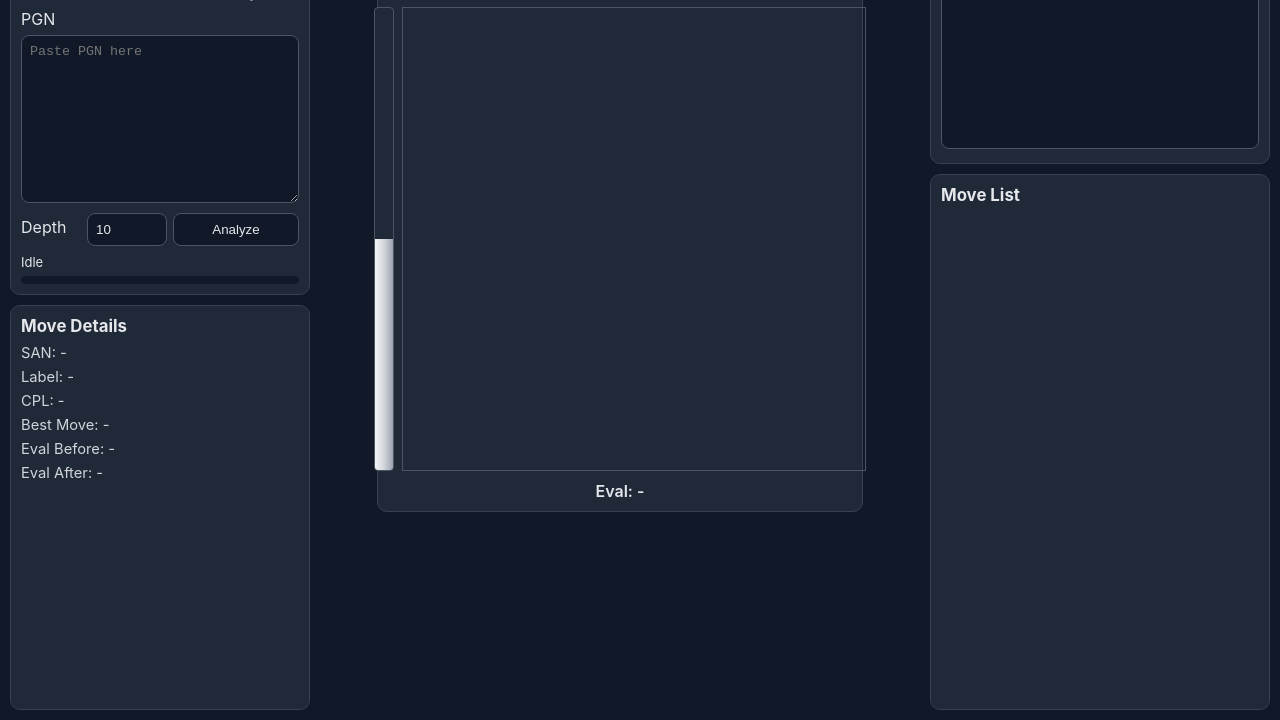
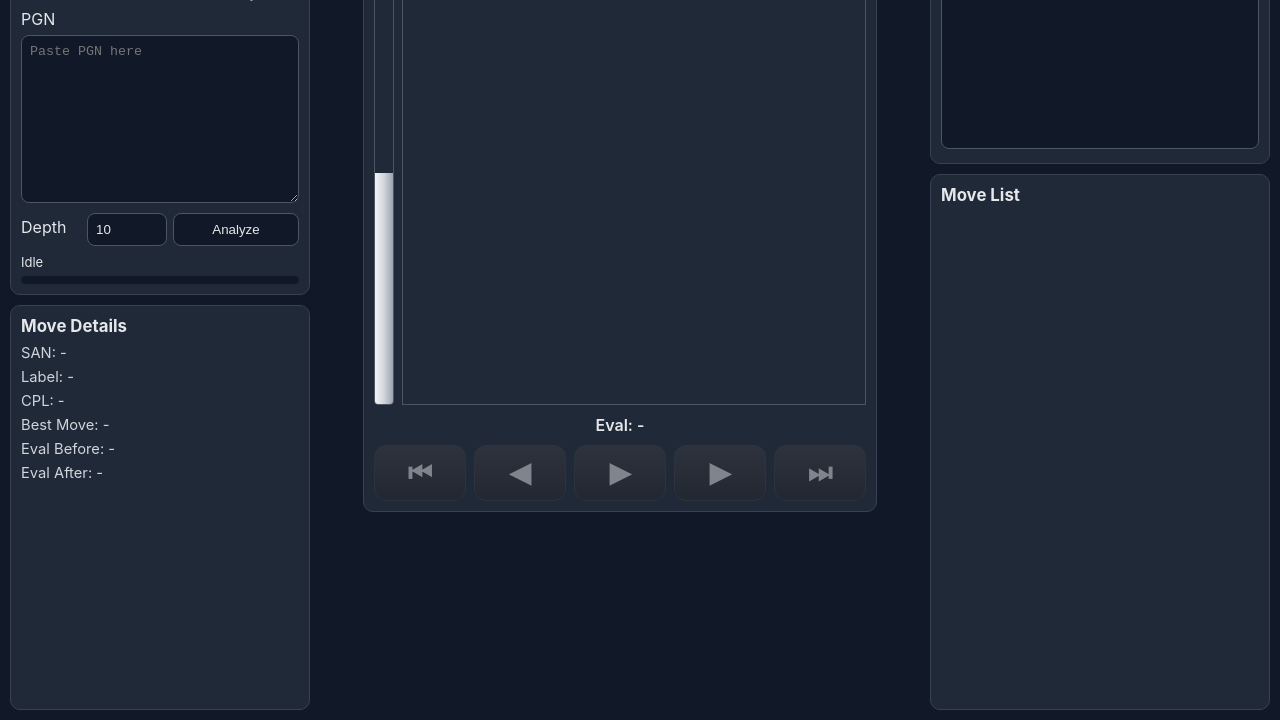
Before and after one commit to SiarheiSvila/ChessAnalyzer, a website: page public/index.html in a window 1280 px wide. Shown: the part 80-800 px from the top of the page. Drawn offline with Linux system fonts and the light colour scheme.

Commit message:
change board navigation

```diff
--- a/public/app.js
+++ b/public/app.js
@@ -216,7 +216,7 @@
 
       state.selectedIndex += 1;
       renderStep();
-    }, 2000);
+    }, 1000);
 
     updateNavigationButtons(state.analysis.moves.length);
   }
--- a/public/index.html
+++ b/public/index.html
@@ -40,6 +40,13 @@
 
       <div class="column center-column">
         <section class="panel board-panel">
+          <div class="board-container">
+            <div class="eval-bar">
+              <div id="evalBarFill" class="eval-bar-fill"></div>
+            </div>
+            <div id="board" class="board"></div>
+          </div>
+          <div id="evalDisplay" class="eval-display">Eval: -</div>
           <div class="controls">
             <button id="firstBtn" class="nav-btn" disabled aria-label="First move">⏮</button>
             <button id="prevBtn" class="nav-btn" disabled aria-label="Previous move">◀</button>
@@ -47,13 +54,6 @@
             <button id="nextBtn" class="nav-btn" disabled aria-label="Next move">▶</button>
             <button id="lastBtn" class="nav-btn" disabled aria-label="Last move">⏭</button>
           </div>
-          <div class="board-container">
-            <div class="eval-bar">
-              <div id="evalBarFill" class="eval-bar-fill"></div>
-            </div>
-            <div id="board" class="board"></div>
-          </div>
-          <div id="evalDisplay" class="eval-display">Eval: -</div>
         </section>
       </div>
 
--- a/public/styles.css
+++ b/public/styles.css
@@ -4,7 +4,10 @@
   --app-gap: 10px;
   --panel-pad: 10px;
   --cell-size: 64px;
+  --eval-bar-width: 20px;
+  --board-cluster-gap: 8px;
   --board-size: calc(var(--cell-size) * 8);
+  --board-cluster-size: calc(var(--board-size) + var(--eval-bar-width) + var(--board-cluster-gap));
 }
 
 *,
@@ -65,7 +68,7 @@ body {
 
 .board-panel {
   width: 100%;
-  max-width: calc(var(--board-size) + (var(--panel-pad) * 2) + 2px);
+  max-width: calc(var(--board-cluster-size) + (var(--panel-pad) * 2) + 2px);
   display: flex;
   flex-direction: column;
   gap: 10px;
@@ -182,13 +185,15 @@ button {
 
 .board-container {
   display: flex;
-  gap: 8px;
+  gap: var(--board-cluster-gap);
   align-items: center;
   justify-content: center;
+  width: var(--board-cluster-size);
+  max-width: 100%;
 }
 
 .eval-bar {
-  width: 20px;
+  width: var(--eval-bar-width);
   height: var(--board-size);
   background: #1f2937;
   border: 1px solid #4b5563;
```
